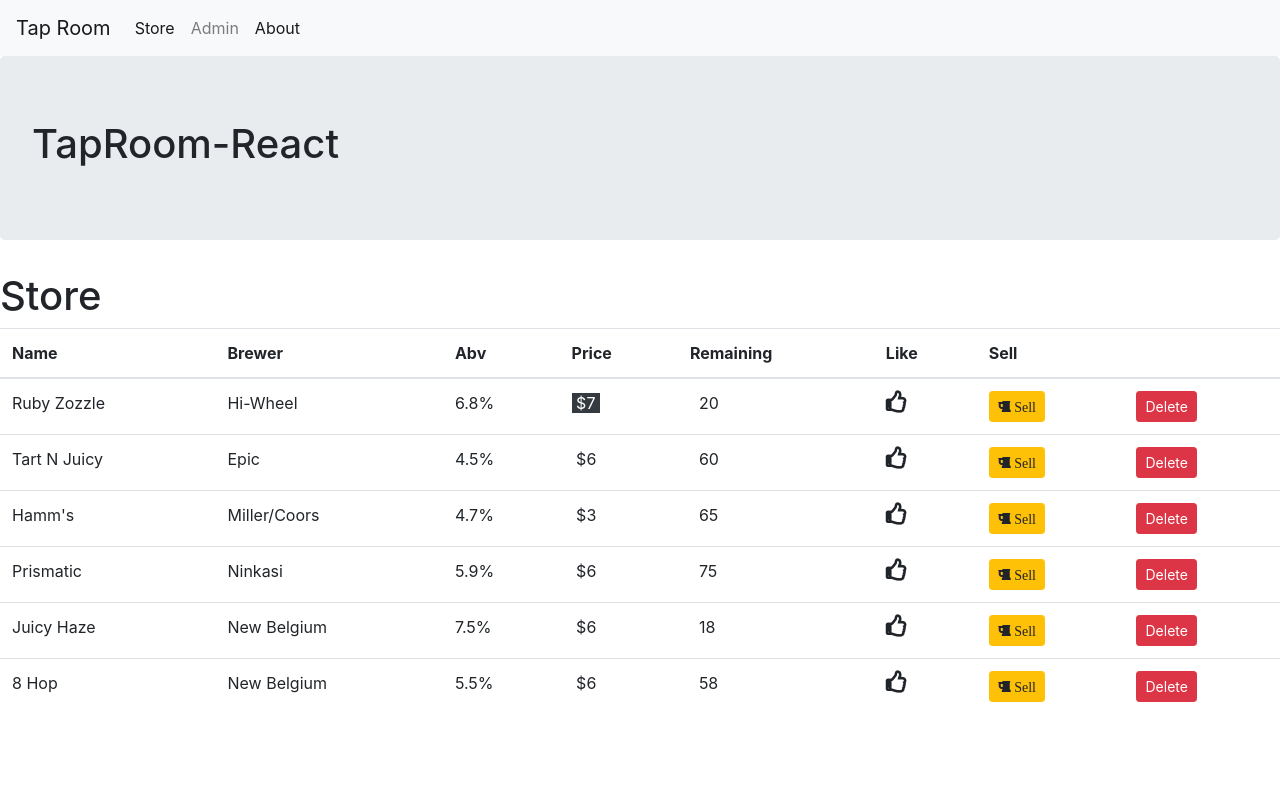
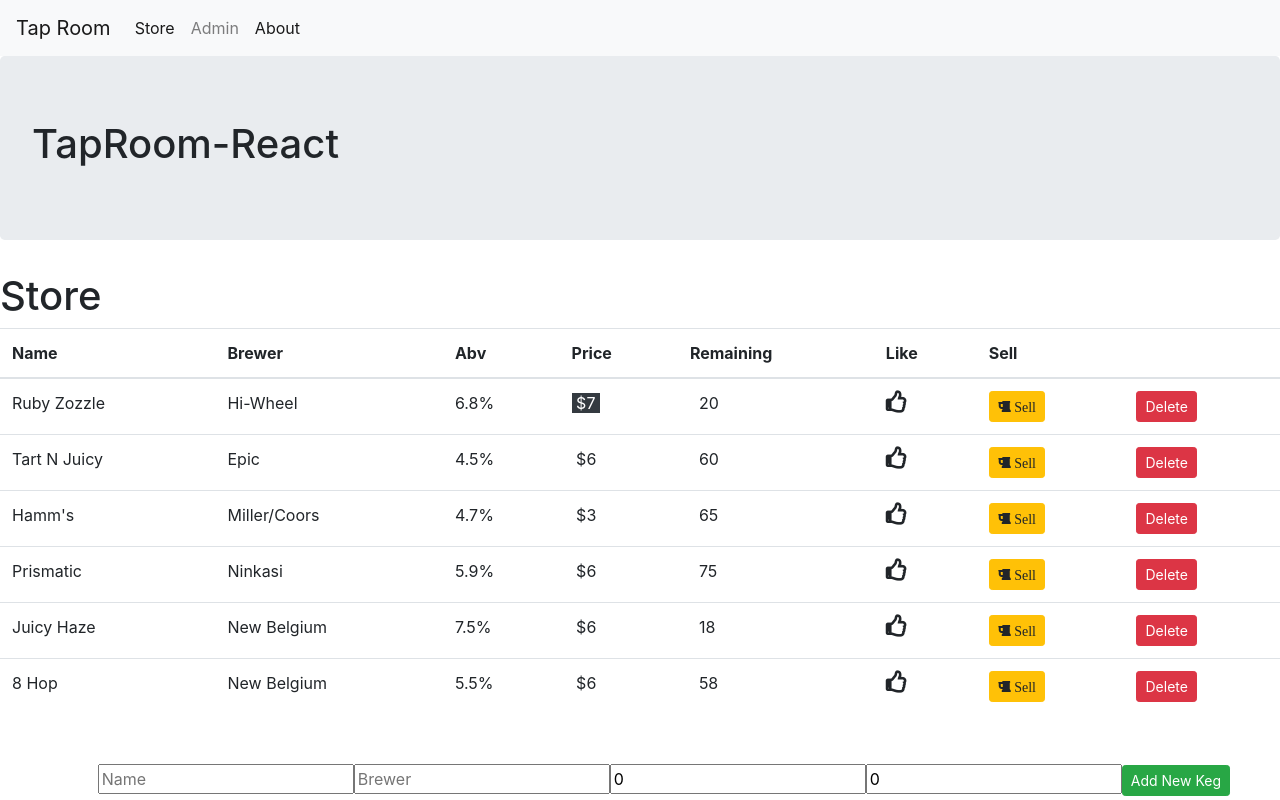
Before and after one commit to chanzlee/TapRoom-React, a React app: page /#/store in a window 1280 px wide. Built offline with nearby package versions, Linux system fonts and the light colour scheme.

Commit message:
add add handler and form.

```diff
--- a/src/components/kegs.jsx
+++ b/src/components/kegs.jsx
@@ -8,11 +8,14 @@ class Kegs extends React.Component {
     super(props);
     this.state = {
       kegList: getKegList(),
-      keg: {}
+      keg: {},
+      newKeg: { name: "", brewer: "", price: 0, abv: 0, remaining: 120 }
     };
 
     this.handleLike = this.handleLike.bind(this);
     this.handleSell = this.handleSell.bind(this);
+    this.handleAdd = this.handleAdd.bind(this);
+    this.handleChange = this.handleChange.bind(this);
   }
 
   render() {
@@ -37,6 +40,8 @@ class Kegs extends React.Component {
               <td>{keg.name}</td>
               <td>{keg.brewer}</td>
               <td>{keg.abv}</td>
+
+              {/* Color-coded price conditional to > $7 */}
               {keg.price >= 7 ? (
                 <td>
                   <span className="text-white bg-dark">
@@ -46,6 +51,8 @@ class Kegs extends React.Component {
               ) : (
                 <td>&nbsp;${keg.price}&nbsp;</td>
               )}
+
+              {/* Color-coded remaining conditional to < 10 */}
               {keg.remaining < 10 ? (
                 <td>
                   <span className="text-danger">
@@ -55,6 +62,7 @@ class Kegs extends React.Component {
               ) : (
                 <td>&nbsp;&nbsp;{keg.remaining}</td>
               )}
+
               <td>
                 <Like liked={keg.liked} onClick={() => this.handleLike(keg)} />
               </td>
@@ -67,6 +75,41 @@ class Kegs extends React.Component {
             </tr>
           ))}
         </tbody>
+        <div style={{ position: "absolute", right: 50, marginTop: 50 }}>
+          <form onSubmit={e => this.handleAdd(e)}>
+            <input
+              type="text"
+              id="name"
+              placeholder="Name"
+              onChange={e => this.handleChange(e)}
+              value={this.state.newKeg.name}
+            />
+            <input
+              type="text"
+              id="brewer"
+              placeholder="Brewer"
+              onChange={e => this.handleChange(e)}
+              value={this.state.newKeg.brewer}
+            />
+            <input
+              type="text"
+              id="abv"
+              placeholder="Alcohol %"
+              onChange={e => this.handleChange(e)}
+              value={this.state.newKeg.abv}
+            />
+            <input
+              type="text"
+              id="price"
+              placeholder="Price"
+              onChange={e => this.handleChange(e)}
+              value={this.state.newKeg.price}
+            />
+            <button type="submit" className="btn btn-success btn-sm">
+              Add New Keg
+            </button>
+          </form>
+        </div>
       </table>
     );
   }
@@ -87,6 +130,20 @@ class Kegs extends React.Component {
     newKegList[index] = newKeg;
     this.setState({ kegList: newKegList });
   }
+
+  handleAdd(event) {
+    event.preventDefault();
+    let newKegList = this.state.kegList.slice();
+    let newKeg = this.state.newKeg;
+    newKegList.push(newKeg);
+    this.setState({ kegList: newKegList });
+  }
+
+  handleChange(event) {
+    const newKeg = this.state.newKeg;
+    newKeg[event.currentTarget.id] = event.currentTarget.value;
+    this.setState({ newKeg: newKeg });
+  }
 }
 
 export default Kegs;
```
